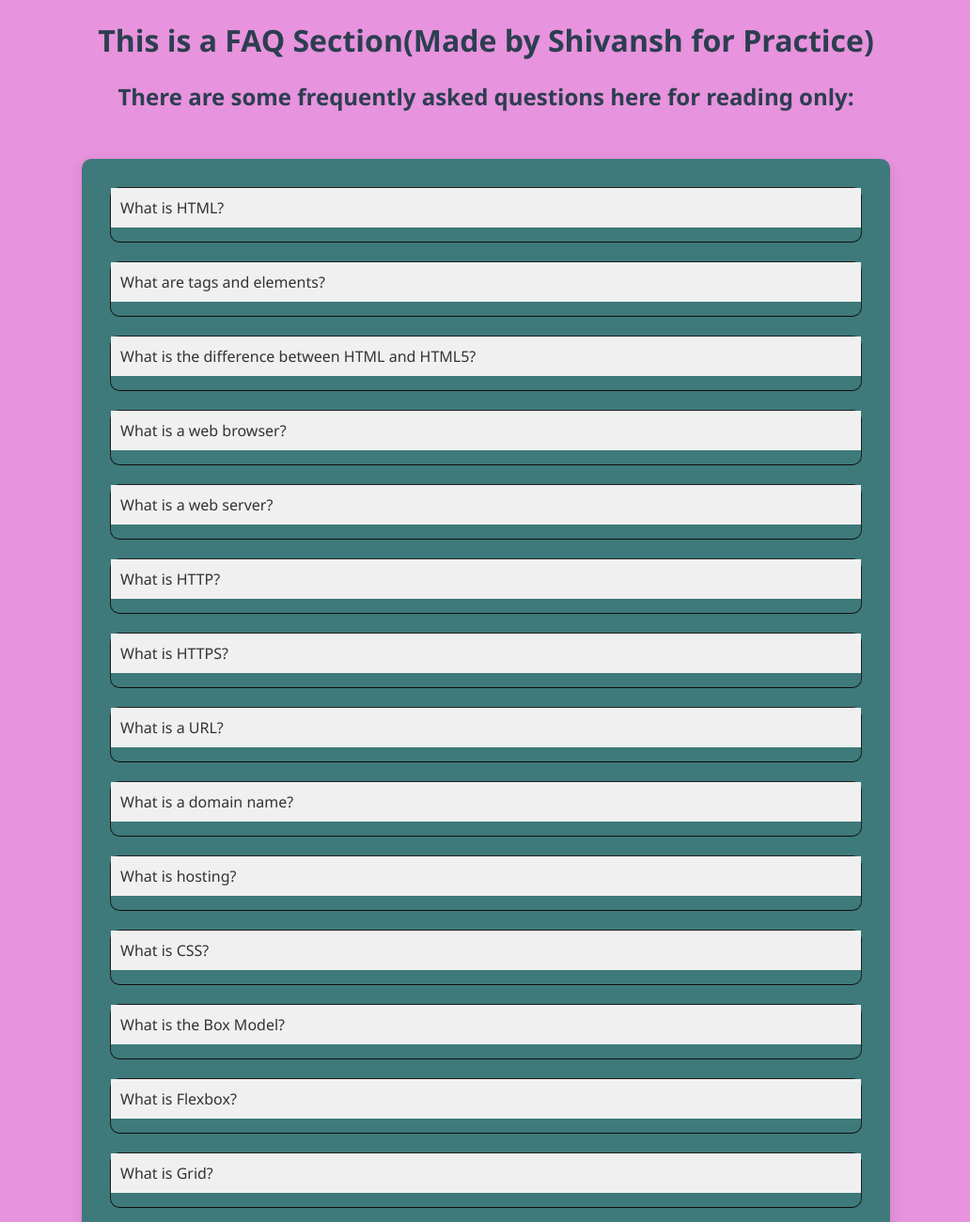
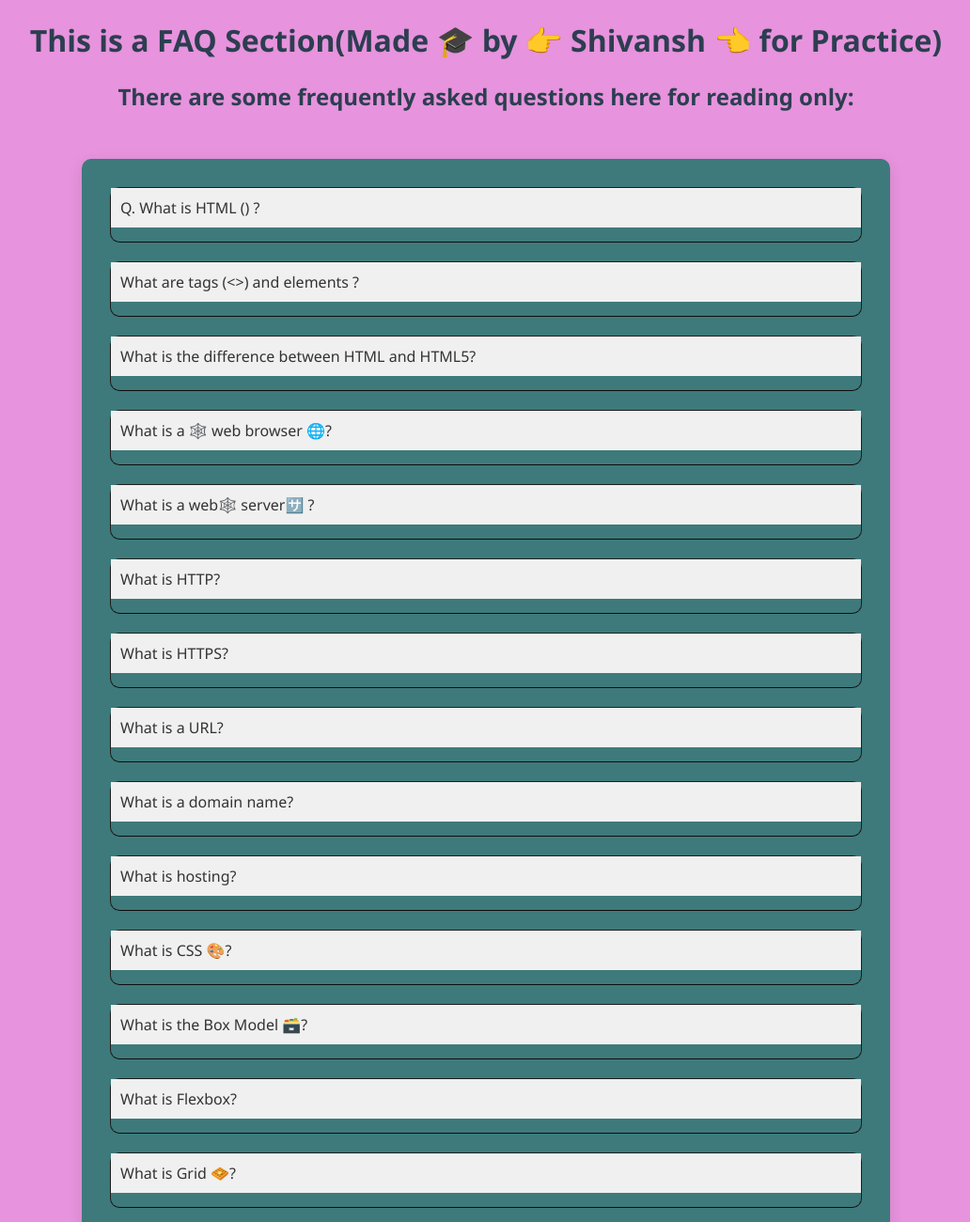
Before and after one commit to Shivansh-Bunkar/Practice, a website: page public/index.html in a window 1280 px wide. Shown: the top 1300 px of the page at 94% size, without its empty margins (123-1155 px from the left). Drawn offline with Linux system fonts and the light colour scheme.

Commit message:
Update index.html

```diff
--- a/public/index.html
+++ b/public/index.html
@@ -8,14 +8,14 @@
     <title>FAQ Section</title>
 </head>
 <body>
-    <h1>This is a FAQ Section(Made by Shivansh for Practice)</h1>
+    <h1>This is a FAQ Section(Made 🎓 by 👉 Shivansh  👈 for Practice)</h1>
     <h2>There are some frequently asked questions here for reading only:</h2>
     <div class="container">
         <div class="faq-item">
-            <div class="question">What is HTML?</div>
+            <div class="question"> Q. What is HTML (<html />) ?</div>
             <div class="answer">HTML is the standard markup language for web pages.</div>
         </div><div class="faq-item">
-            <div class="question">What are tags and elements?</div>
+            <div class="question">What are tags (<></>) and elements ?</div>
             <div class="answer">Tags are used to define elements in HTML. Elements are the building blocks of a webpage.</div>
         </div>
         <div class="faq-item">
@@ -23,11 +23,11 @@
             <div class="answer">HTML5 is the latest version of HTML, offering enhanced features and better support for multimedia content.</div>
         </div>
         <div class="faq-item">
-            <div class="question">What is a web browser?</div>
+            <div class="question">What is a 🕸️ web browser 🌐?</div>
             <div class="answer">A web browser is a software application used to access and view websites.</div>
         </div>
         <div class="faq-item">
-            <div class="question">What is a web server?</div>
+            <div class="question">What is a web🕸️ server🈂️ ?</div>
             <div class="answer">A web server is a computer that hosts websites and delivers web pages to users over the internet.</div>
         </div>
         <div class="faq-item">
@@ -51,11 +51,11 @@
             <div class="answer">Hosting is the service of providing storage space and access for websites on the internet.</div>
         </div>
         <div class="faq-item">
-            <div class="question">What is CSS?</div>
+            <div class="question">What is CSS 🎨?</div>
             <div class="answer">CSS styles the HTML elements on a page.</div>
         </div>
         <div class="faq-item">
-            <div class="question">What is the Box Model?</div>
+            <div class="question">What is the Box Model 🗃️?</div>
             <div class="answer">The Box Model describes the rectangular boxes generated for elements in the document tree and consists of margins, borders, padding, and the actual content.</div>
         </div>
         <div class="faq-item">
@@ -63,7 +63,7 @@
             <div class="answer">Flexbox is a CSS layout module that makes it easier to design flexible responsive layout structures without using float or positioning.</div>
         </div>
         <div class="faq-item">
-            <div class="question">What is Grid?</div>
+            <div class="question">What is Grid 🧇?</div>
             <div class="answer">Grid is a CSS layout system that allows for the creation of complex responsive web layouts using rows and columns.</div>
         </div>
         <div class="faq-item">
```
